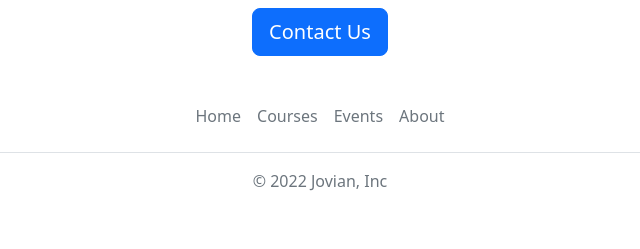
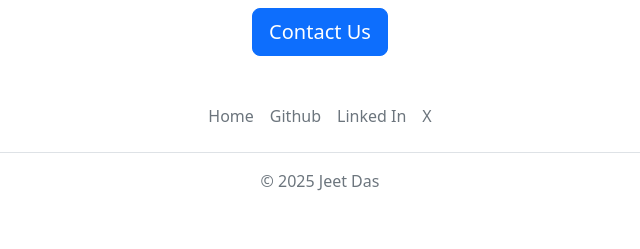
Before and after one commit to JeetDas5/jeet-careers-website, a Flask app: page / in a window 1280 px wide. Shown: the part 1318-1567 px from the top of the page, without its empty margins (320-960 px from the left). Run offline with Flask 3, Linux system fonts and the light colour scheme.

Commit message:
fixed footer links

```diff
--- a/templates/footer.html
+++ b/templates/footer.html
@@ -1,12 +1,12 @@
 <div class="container">
   <footer class="py-3 my-4">
     <ul class="nav justify-content-center border-bottom pb-3 mb-3">
-      <li class="nav-item"><a  target="_blank" href="https://www.jovian.ai" class="nav-link px-2 text-muted">Home</a></li>
-      <li class="nav-item"><a  target="_blank" href="https://jovian.ai/learn" class="nav-link px-2 text-muted">Courses</a></li>
+      <li class="nav-item"><a  target="_blank" href="https://jeet-career-website.onrender.com/" class="nav-link px-2 text-muted">Home</a></li>
+      <li class="nav-item"><a  target="_blank" href="https://github.com/JeetDas5" class="nav-link px-2 text-muted">Github</a></li>
 
-      <li class="nav-item"><a target="_blank" href="https://jovian.ai/events" class="nav-link px-2 text-muted">Events</a></li>
-      <li class="nav-item"><a  target="_blank" href="https://jovian.ai/about" class="nav-link px-2 text-muted">About</a></li>
+      <li class="nav-item"><a target="_blank" href="https://www.linkedin.com/in/jeet-das-7633a52ab/" class="nav-link px-2 text-muted">Linked In</a></li>
+      <li class="nav-item"><a  target="_blank" href="https://x.com/I_am_Jeet5" class="nav-link px-2 text-muted">X</a></li>
     </ul>
-    <p class="text-center text-muted">&copy; 2022 Jovian, Inc</p>
+    <p class="text-center text-muted">&copy; 2025 Jeet Das</p>
   </footer>
 </div>
```
